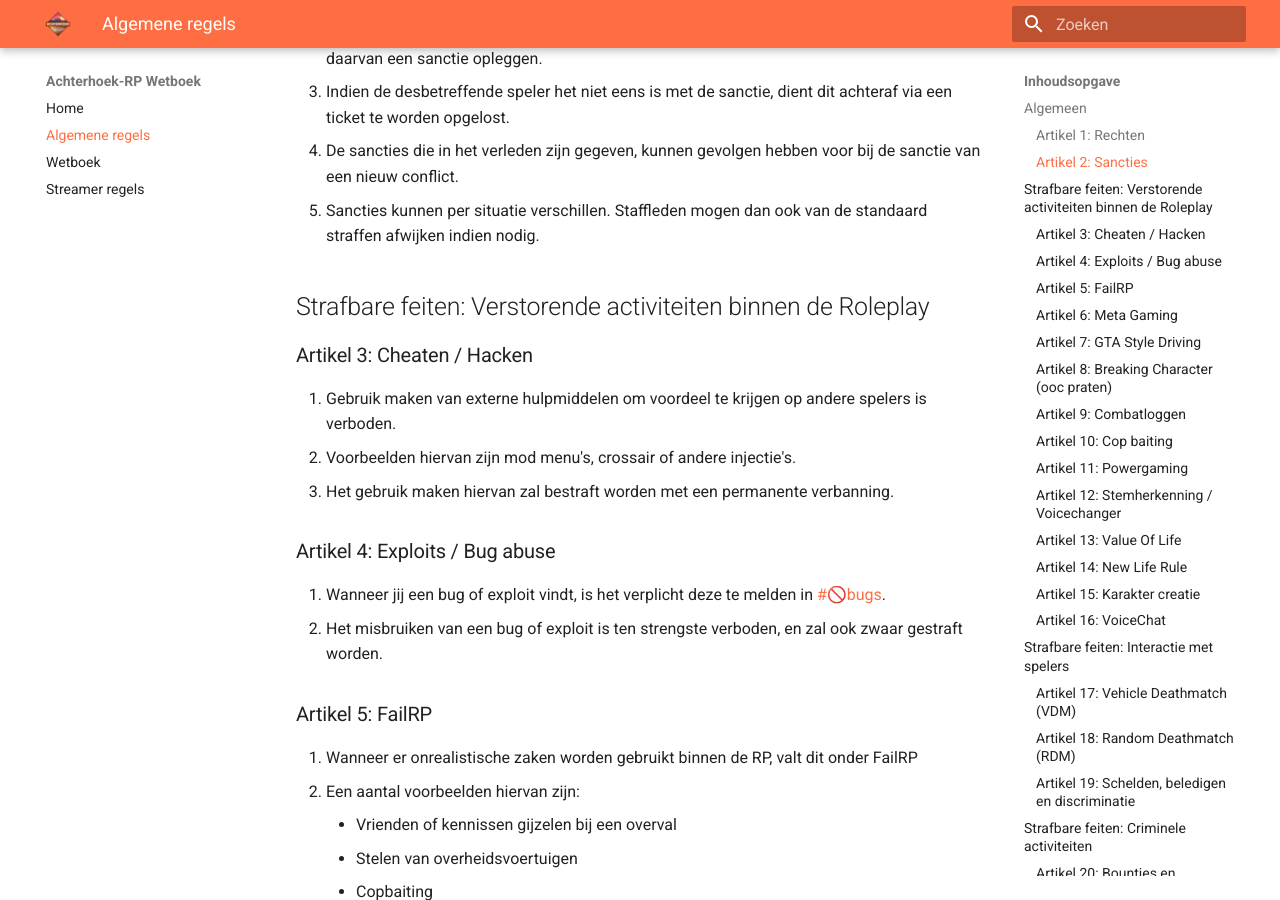
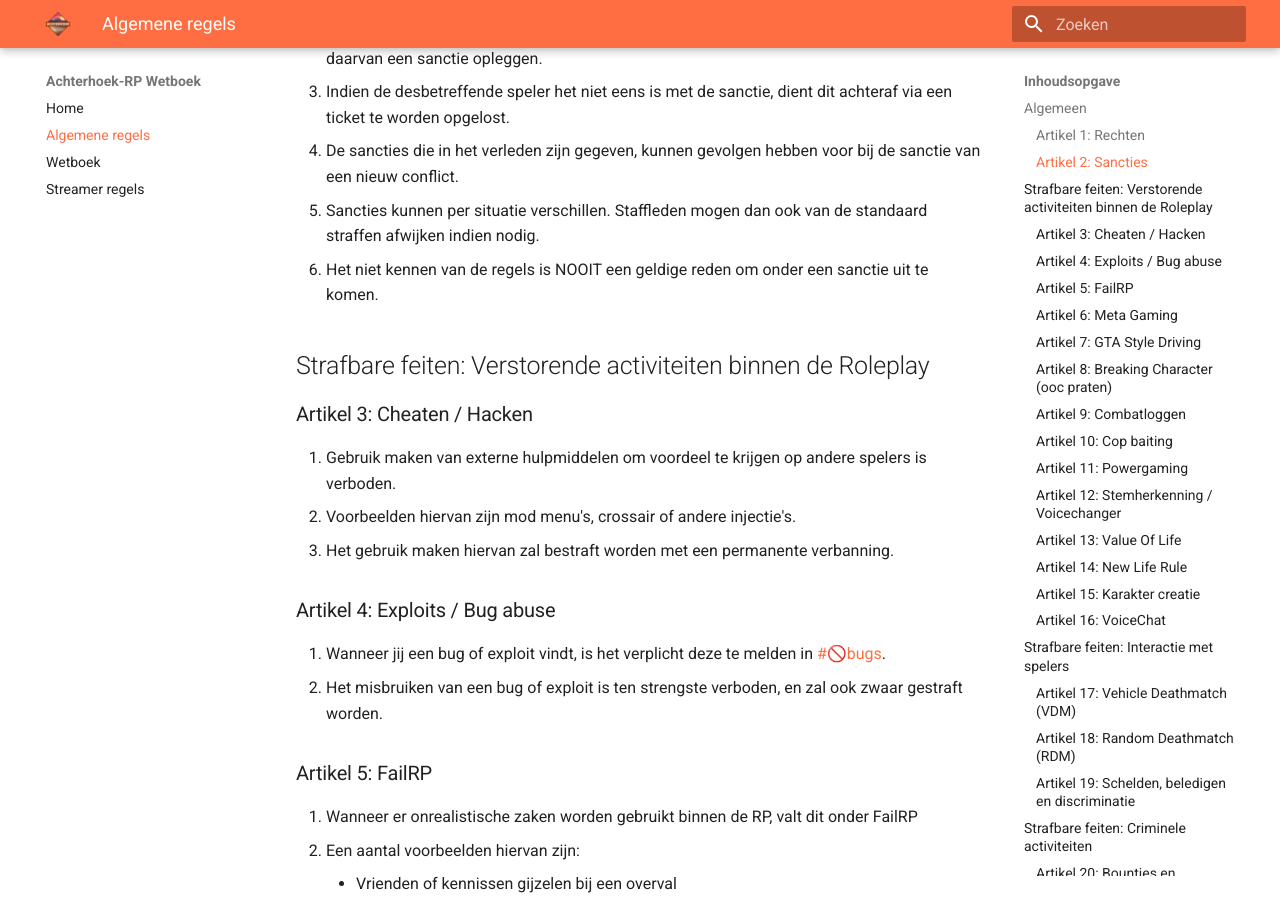
Before and after one commit to Jaccosf/ARP-Wetboek, an MkDocs documentation site: the page built from docs/algemeen.md, in a window 1280 px wide and 900 px high, scrolled down 840 px. Built offline with MkDocs 1.6.1 and Material for MkDocs 9.7.7, drawn with Linux system fonts in a browser that asks for light colours.

Commit message:
even nog een regeltje voor de mensen met down

```diff
--- a/docs/algemeen.md
+++ b/docs/algemeen.md
@@ -18,6 +18,7 @@ Hieronder vind je alle algemene regels waar elke speler zich aan dient te houden
 3. Indien de desbetreffende speler het niet eens is met de sanctie, dient dit achteraf via een ticket te worden opgelost.
 4. De sancties die in het verleden zijn gegeven, kunnen gevolgen hebben voor bij de sanctie van een nieuw conflict.
 5. Sancties kunnen per situatie verschillen. Staffleden mogen dan ook van de standaard straffen afwijken indien nodig.
+6. Het niet kennen van de regels is NOOIT een geldige reden om onder een sanctie uit te komen.
 
 ## Strafbare feiten: Verstorende activiteiten binnen de Roleplay
 ### Artikel 3: Cheaten / Hacken
```
